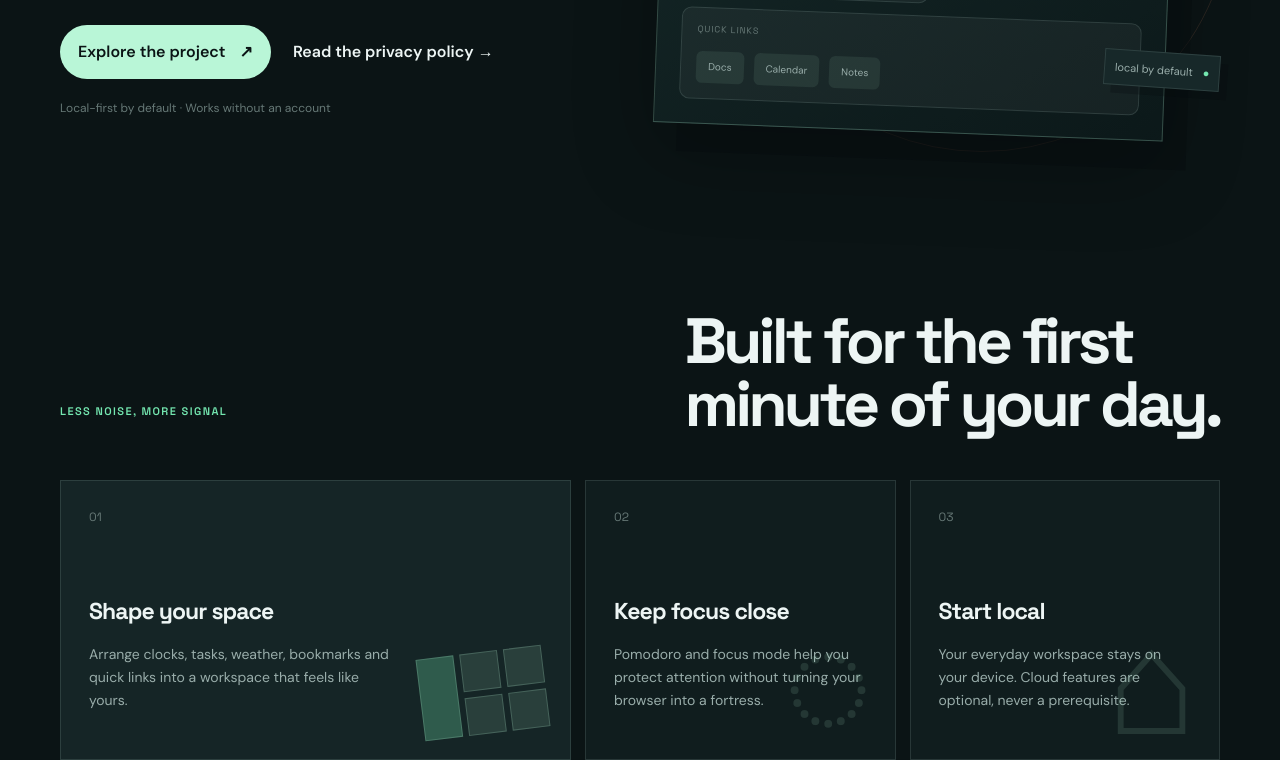
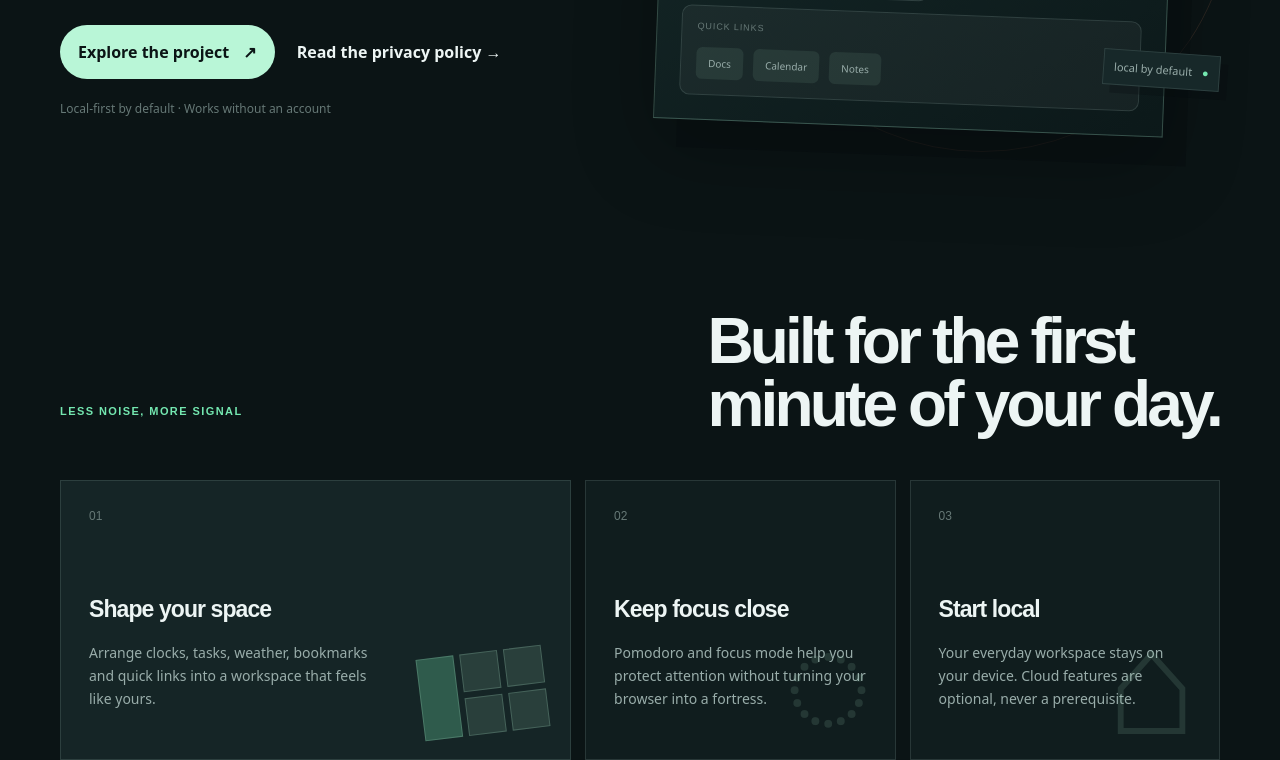
Before and after one commit to Arbalester/stridetab-legal, a plain HTML site: page index.html in a window 1280 px wide. Shown: the part 569-1329 px from the top of the page. Drawn offline with Linux system fonts and the light colour scheme.

Commit message:
Make legal pages fully self-contained

```diff
--- a/styles.css
+++ b/styles.css
@@ -1,5 +1,3 @@
-@import url('https://fonts.googleapis.com/css2?family=DM+Sans:wght@400;500;600;700&family=Space+Grotesk:wght@400;500;600;700&display=swap');
-
 :root {
   --ink: #edf5f4;
   --muted: #99adaa;
```
Also changed, not shown: 1 other file.
